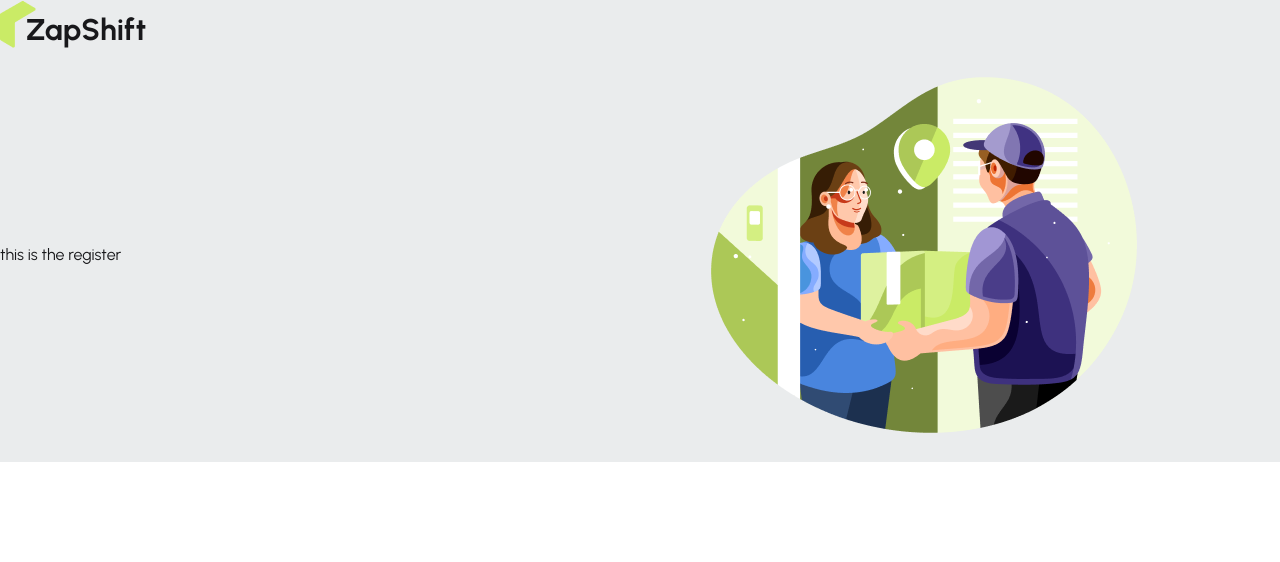
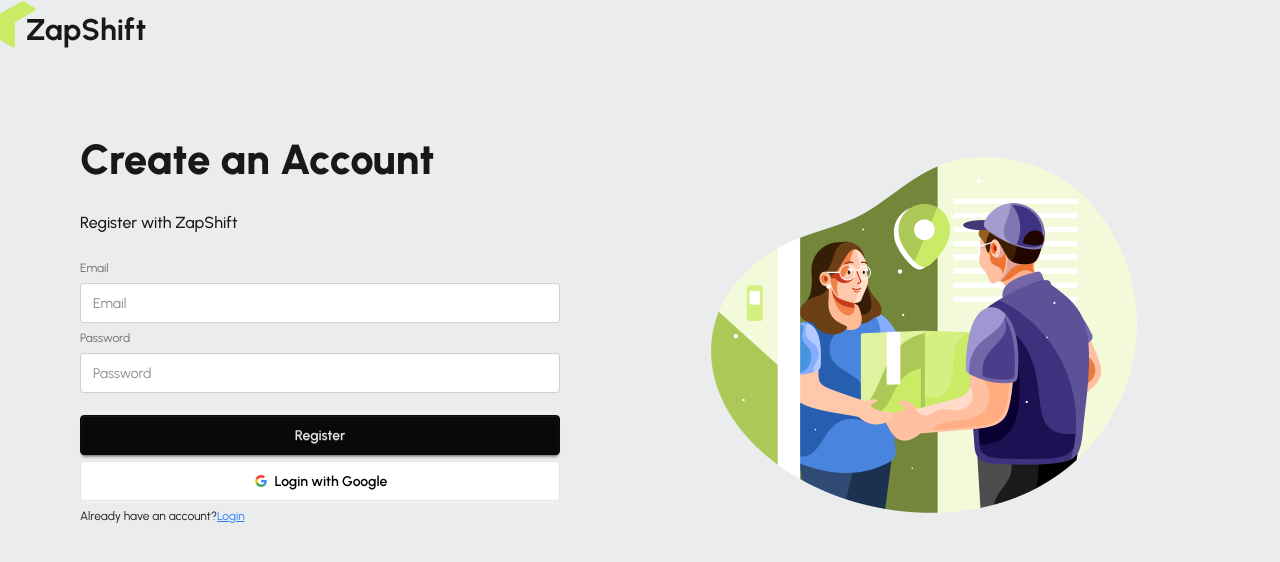
Before and after one commit to RHR-code/Zap-Shift-Client, a React (Vite) app: page /register in a window 1280 px wide. Shown: the top 562 px of the page. Built offline with nearby package versions, Linux system fonts and the light colour scheme.

Commit message:
login , signup and social sign in added

```diff
--- /dev/null
+++ b/src/context/AuthContext.jsx
@@ -0,0 +1,3 @@
+import { createContext } from "react";
+
+export const AuthContext = createContext();
--- /dev/null
+++ b/src/context/AuthProvider.jsx
@@ -0,0 +1,30 @@
+import React from "react";
+import { AuthContext } from "./AuthContext";
+import {
+  createUserWithEmailAndPassword,
+  GoogleAuthProvider,
+  signInWithEmailAndPassword,
+  signInWithPopup,
+} from "firebase/auth";
+import { auth } from "../firebase/firebase.config";
+
+const AuthProvider = ({ children }) => {
+  const googleProvider = new GoogleAuthProvider();
+  const userRegister = (email, password) => {
+    return createUserWithEmailAndPassword(auth, email, password);
+  };
+  const userLogin = (email, password) => {
+    return signInWithEmailAndPassword(auth, email, password);
+  };
+  const googleLogin = () => {
+    return signInWithPopup(auth, googleProvider);
+  };
+  const authInfo = {
+    userRegister,
+    userLogin,
+    googleLogin,
+  };
+  return <AuthContext value={authInfo}>{children}</AuthContext>;
+};
+
+export default AuthProvider;
--- /dev/null
+++ b/src/hooks/useAuth.jsx
@@ -0,0 +1,9 @@
+import React, { use } from "react";
+import { AuthContext } from "../context/AuthContext";
+
+const useAuth = () => {
+  const authInfo = use(AuthContext);
+  return authInfo;
+};
+
+export default useAuth;
--- a/src/layouts/AuthLayout.jsx
+++ b/src/layouts/AuthLayout.jsx
@@ -4,13 +4,13 @@ import authImage from "../assets/authImage.png";
 import { Outlet } from "react-router";
 const AuthLayout = () => {
   return (
-    <div className="max-w-7xl mx-auto">
+    <div className="max-w-7xl mx-auto ">
       <Logo />
-      <div className="flex items-center">
-        <div className="flex-1">
+      <div className="flex items-start pt-20  h-dvh">
+        <div className="flex-1  flex items-center justify-center">
           <Outlet />
         </div>
-        <div className="flex-1">
+        <div className="flex-1 flex items-center">
           <img src={authImage} alt="" />
         </div>
       </div>
--- a/src/main.jsx
+++ b/src/main.jsx
@@ -4,11 +4,14 @@ import "./index.css";
 import App from "./App.jsx";
 import { RouterProvider } from "react-router";
 import { router } from "./routes/router.jsx";
+import AuthProvider from "./context/AuthProvider.jsx";
 
 createRoot(document.getElementById("root")).render(
   <StrictMode>
     <div className="bg-[#eaeced]">
-      <RouterProvider router={router} />
+      <AuthProvider>
+        <RouterProvider router={router} />
+      </AuthProvider>
     </div>
   </StrictMode>
 );
--- a/src/pages/auth/Login/Login.jsx
+++ b/src/pages/auth/Login/Login.jsx
@@ -1,25 +1,38 @@
 import React from "react";
 import { useForm } from "react-hook-form";
+import useAuth from "../../../hooks/useAuth";
+import { Link } from "react-router";
+import SocialSignIn from "../SocialSignIn/SocialSignIn";
 
 const Login = () => {
+  const { userLogin } = useAuth();
   const {
     register,
     handleSubmit,
     formState: { errors },
   } = useForm();
-  const handleRegistration = (data) => {
+  const handleLogin = (data) => {
     console.log("after submit", data);
+    userLogin(data.email, data.password)
+      .then((data) => {
+        console.log(data);
+      })
+      .catch((error) => {
+        console.log(error.message);
+      });
   };
   return (
-    <div>
-      <form onSubmit={handleSubmit(handleRegistration)}>
+    <div className="w-3/4">
+      <h1 className="font-extrabold text-[42px]">Welcome Back</h1>
+      <p className="text-base font-medium py-5">Login with ZapShift</p>
+      <form onSubmit={handleSubmit(handleLogin)}>
         <fieldset className="fieldset">
           {/* email */}
           <label className="label">Email</label>
           <input
             type="email"
             {...register("email", { required: true })}
-            className="input w-3/4"
+            className="input w-full"
             placeholder="Email"
           />
           {errors.email?.type === "required" && (
@@ -32,9 +45,8 @@ const Login = () => {
             {...register("password", {
               required: true,
               minLength: 6,
-              pattern: /^(?=.*[A-Z])(?=.*[a-z])(?=.*\d).+$/,
             })}
-            className="input w-3/4"
+            className="input w-full"
             placeholder="Password"
           />
           {errors.password?.type === "required" && (
@@ -45,17 +57,19 @@ const Login = () => {
               Password must be 6 character or longer
             </p>
           )}
-          {errors.password?.type === "pattern" && (
-            <p className="text-red-500">
-              The password should have at least one uppercase , one lowercase
-              and one digit
-            </p>
-          )}
-
           <div>
             <a className="link link-hover">Forgot password?</a>
           </div>
-          <button className="btn btn-neutral mt-4 w-3/4">Login</button>
+          <button className="btn btn-neutral mt-4 w-full">Login</button>
+          <SocialSignIn />
+          <div>
+            <p>
+              New to ZapShift?
+              <Link to="/register" className="text-blue-500 underline">
+                Register
+              </Link>
+            </p>
+          </div>
         </fieldset>
       </form>
     </div>
--- a/src/pages/auth/Register/Register.jsx
+++ b/src/pages/auth/Register/Register.jsx
@@ -1,7 +1,80 @@
 import React from "react";
+import { useForm } from "react-hook-form";
+import useAuth from "../../../hooks/useAuth";
+import { Link } from "react-router";
+import SocialSignIn from "../SocialSignIn/SocialSignIn";
 
 const Register = () => {
-  return <div>this is the register</div>;
+  const { userRegister } = useAuth();
+  const {
+    register,
+    handleSubmit,
+    formState: { errors },
+  } = useForm();
+  const handleRegister = (data) => {
+    userRegister(data.email, data.password)
+      .then((data) => {
+        console.log(data.user);
+      })
+      .catch((error) => {
+        console.log(error);
+      });
+  };
+  return (
+    <div className="w-3/4">
+      <h1 className="font-extrabold text-[42px]">Create an Account</h1>
+      <p className="text-base font-medium py-5">Register with ZapShift</p>
+      <form onSubmit={handleSubmit(handleRegister)}>
+        <fieldset className="fieldset">
+          <label className="label">Email</label>
+          <input
+            type="email"
+            {...register("email")}
+            className="input w-full"
+            placeholder="Email"
+          />
+          {errors.email?.type === "required" && (
+            <p className="text-red-500">Email is required</p>
+          )}
+          <label className="label">Password</label>
+          <input
+            type="password"
+            {...register("password", {
+              minLength: 6,
+              pattern: /^(?=.*[A-Z])(?=.*[a-z])(?=.*\d).+$/,
+            })}
+            className="input w-full"
+            placeholder="Password"
+          />
+          {errors.password?.type === "required" && (
+            <p className="text-red-500">password is required</p>
+          )}
+          {errors.password?.type === "minLength" && (
+            <p className="text-red-500">
+              Password must be more than 6 character or more
+            </p>
+          )}
+          {errors.password?.type === "pattern" && (
+            <p className="text-red-500">
+              The password should have at least one uppercase , one lowercase
+              and one digit
+            </p>
+          )}
+
+          <button className="btn btn-neutral mt-4 w-full  ">Register</button>
+          <SocialSignIn />
+          <div>
+            <p>
+              Already have an account?
+              <Link to="/login" className="text-blue-500 underline">
+                Login
+              </Link>
+            </p>
+          </div>
+        </fieldset>
+      </form>
+    </div>
+  );
 };
 
 export default Register;
--- /dev/null
+++ b/src/pages/auth/SocialSignIn/SocialSignIn.jsx
@@ -0,0 +1,54 @@
+import React from "react";
+import useAuth from "../../../hooks/useAuth";
+
+const SocialSignIn = () => {
+  const { googleLogin } = useAuth();
+  const handleGoogleLogin = () => {
+    googleLogin()
+      .then((data) => {
+        console.log(data);
+      })
+      .catch((error) => {
+        console.log(error);
+      });
+  };
+  return (
+    <div className="w-full">
+      <button
+        onClick={handleGoogleLogin}
+        className="btn w-full bg-white text-black border-[#e5e5e5]"
+      >
+        <svg
+          aria-label="Google logo"
+          width="16"
+          height="16"
+          xmlns="http://www.w3.org/2000/svg"
+          viewBox="0 0 512 512"
+        >
+          <g>
+            <path d="m0 0H512V512H0" fill="#fff"></path>
+            <path
+              fill="#34a853"
+              d="M153 292c30 82 118 95 171 60h62v48A192 192 0 0190 341"
+            ></path>
+            <path
+              fill="#4285f4"
+              d="m386 400a140 175 0 0053-179H260v74h102q-7 37-38 57"
+            ></path>
+            <path
+              fill="#fbbc02"
+              d="m90 341a208 200 0 010-171l63 49q-12 37 0 73"
+            ></path>
+            <path
+              fill="#ea4335"
+              d="m153 219c22-69 116-109 179-50l55-54c-78-75-230-72-297 55"
+            ></path>
+          </g>
+        </svg>
+        Login with Google
+      </button>
+    </div>
+  );
+};
+
+export default SocialSignIn;
```
